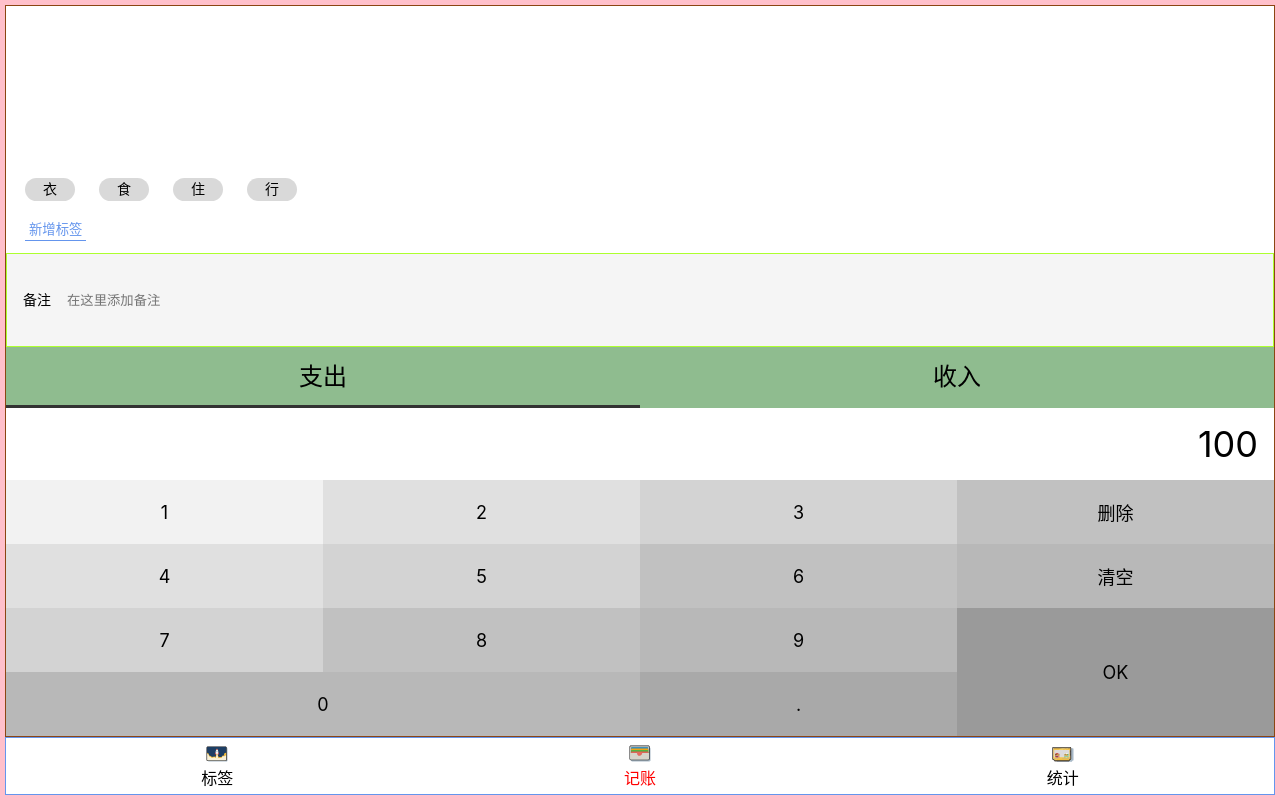
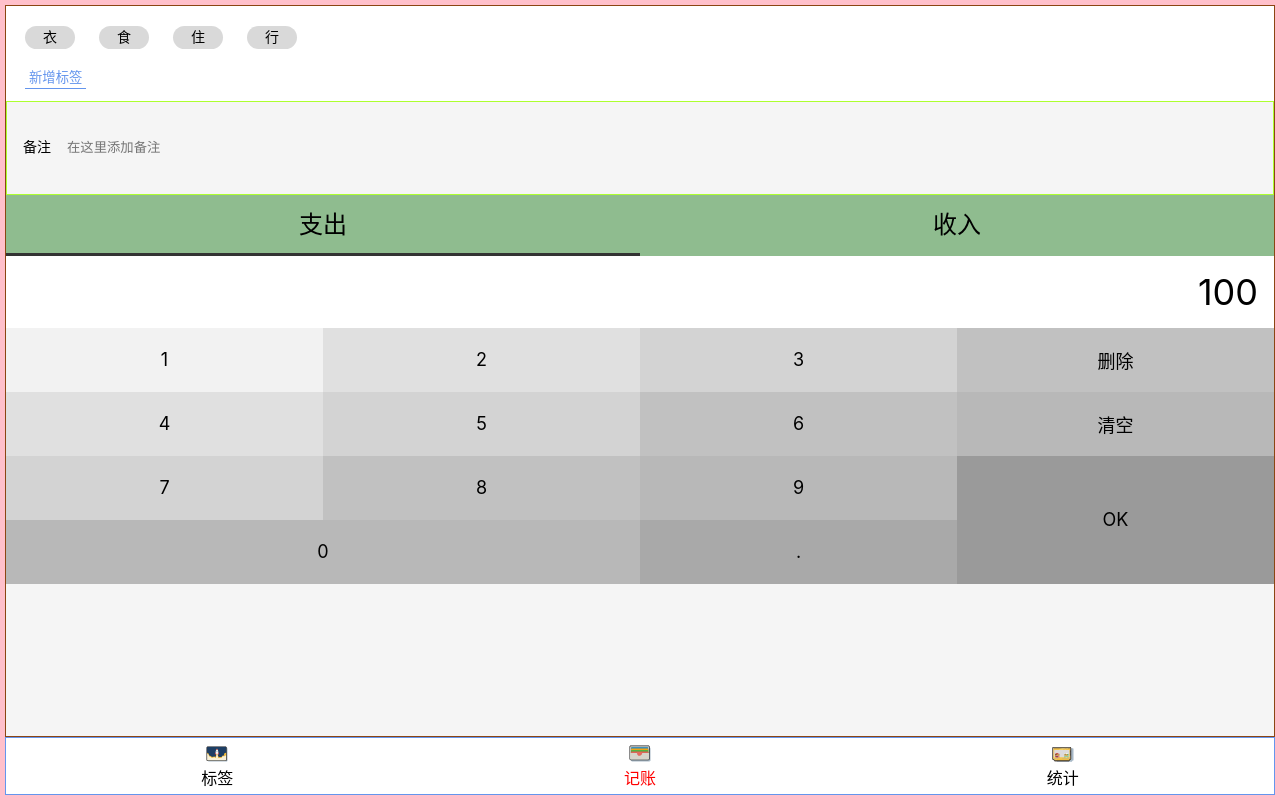
Before and after one commit to Guang-Yu6/react-my-account-book, a React app: page /#/money in a window 1280 px wide. Built offline with nearby package versions, Linux system fonts and the light colour scheme.

Commit message:
完成标签的选择和新增

```diff
--- a/src/views/Money.tsx
+++ b/src/views/Money.tsx
@@ -1,7 +1,7 @@
 import Layout from '../Components/Layout';
 import React from 'react';
 import styled from 'styled-components';
-import {TagSection} from './Money/TagSection'
+import {TagSection} from './Money/_TagSection'
 import {NoteSection} from './Money/NoteSection';
 import {TypeSection} from './Money/TypeSection'
 import {NumberSection} from './Money/NumberSection';
@@ -15,14 +15,9 @@ function Money() {
   return (
     <MyLayout>
       <TagSection>
-        <ol>
-          <li>衣</li>
-          <li>食</li>
-          <li>住</li>
-          <li>行</li>
-        </ol>
-        <button>新增标签</button>
+
       </TagSection>
+
       <NoteSection>
         <label>
           <span>备注</span>
--- a/src/views/Money/TagSection.tsx
+++ /dev/null
@@ -1,34 +0,0 @@
-import styled from 'styled-components';
-
-const TagSection = styled.section`
-  background: #FFFFFF;
-  padding: 12px 19px;
-  flex-grow: 1;
-  display: flex;
-  flex-direction: column;
-  justify-content: flex-end; // 尽量靠下
-  align-items: flex-start; // 尽量靠左
-  > ol {
-     margin: 0 -12px;
-    > li {
-      background: #d9d9d9;
-      border-radius: 18px;
-      display: inline-block;  //把li变成行内块
-      padding: 3px 18px;
-      font-size: 14px;
-      margin: 8px 12px;
-    }
-  }
-  > button {
-     border: none;
-     background: none;
-     padding: 2px 4px;
-     border-bottom: 1px solid cornflowerblue;
-     color: cornflowerblue;
-     margin-top: 8px;
-
-
-  }
-`
-
-export {TagSection}
--- a/src/views/Money/TypeSection.tsx
+++ b/src/views/Money/TypeSection.tsx
@@ -5,7 +5,7 @@ const TypeSection = styled.section`
   > ul {
     display: flex;
     background: darkseagreen;
-    >li {
+    > li {
       width: 50%;
       text-align: center;
       padding: 16px 0;
--- /dev/null
+++ b/src/views/Money/_TagSection.tsx
@@ -0,0 +1,72 @@
+import styled from 'styled-components';
+import React, {useState} from 'react';
+
+const TagsSection = styled.section`
+  background: #FFFFFF;
+  padding: 12px 19px;
+  flex-grow: 1;
+  display: flex;
+  flex-direction: column;
+  justify-content: flex-end; // 尽量靠下
+  align-items: flex-start; // 尽量靠左
+  > ol {
+     margin: 0 -12px;
+    > li {
+      background: #d9d9d9;
+      border-radius: 18px;
+      display: inline-block;  //把li变成行内块
+      padding: 3px 18px;
+      font-size: 14px;
+      margin: 8px 12px;
+      &.selected {
+        background: palegoldenrod;
+      }
+    }
+  }
+  > button {
+     border: none;
+     background: none;
+     padding: 2px 4px;
+     border-bottom: 1px solid cornflowerblue;
+     color: cornflowerblue;
+     margin-top: 8px;
+  }
+`
+const TagSection: React.FunctionComponent = () => {
+  const [tags,setTags] = useState<string[]>(['衣','食','住','行'])
+  const onAddTag = () => { // ①
+    const tagName = window.prompt('新标签的名称')
+    if(tagName !== null){ // 如果输入的值不为空，先把之前的数组拷贝过来，再生成一个新的，并在最后添加进去输入的值
+      setTags([...tags,tagName])
+    }
+  }
+
+  const [selectedTags,setSelectedTags] = useState <string[]> ([])
+  const onToggleTag = (aa:string) => {  // 开关切换的意思
+    const index = selectedTags.indexOf(aa);  // 查找数组中的 "aa" 元素并返回它的下标：  aa默认的衣食住行
+    if (index >= 0){  // >=0 说明在里面，在里面就要把它生成一个新的数组，这个新数组不包含aa就行了
+      // 如果aa已被选中，就复制所有没有被选中的aa，作为新的selectedTag
+      setSelectedTags(selectedTags.filter(a => a !== aa)) // 找出不是这个aa的其他aa
+    }else {
+      setSelectedTags([...selectedTags,aa])
+    }
+  }, x = (aa:string) => selectedTags.indexOf(aa) >= 0 ? 'selected':''
+  return (
+    <div>
+      <TagsSection>
+        <ol>
+          {tags.map(aa =>
+            <li
+              key={aa}
+              onClick={()=>{onToggleTag(aa)}}
+              className={x(aa)}
+            >{aa}</li>
+          )}
+        </ol>
+        <button onClick={onAddTag}>新增标签</button>
+      </TagsSection>
+    </div>
+
+  )
+}
+export {TagSection}
```
